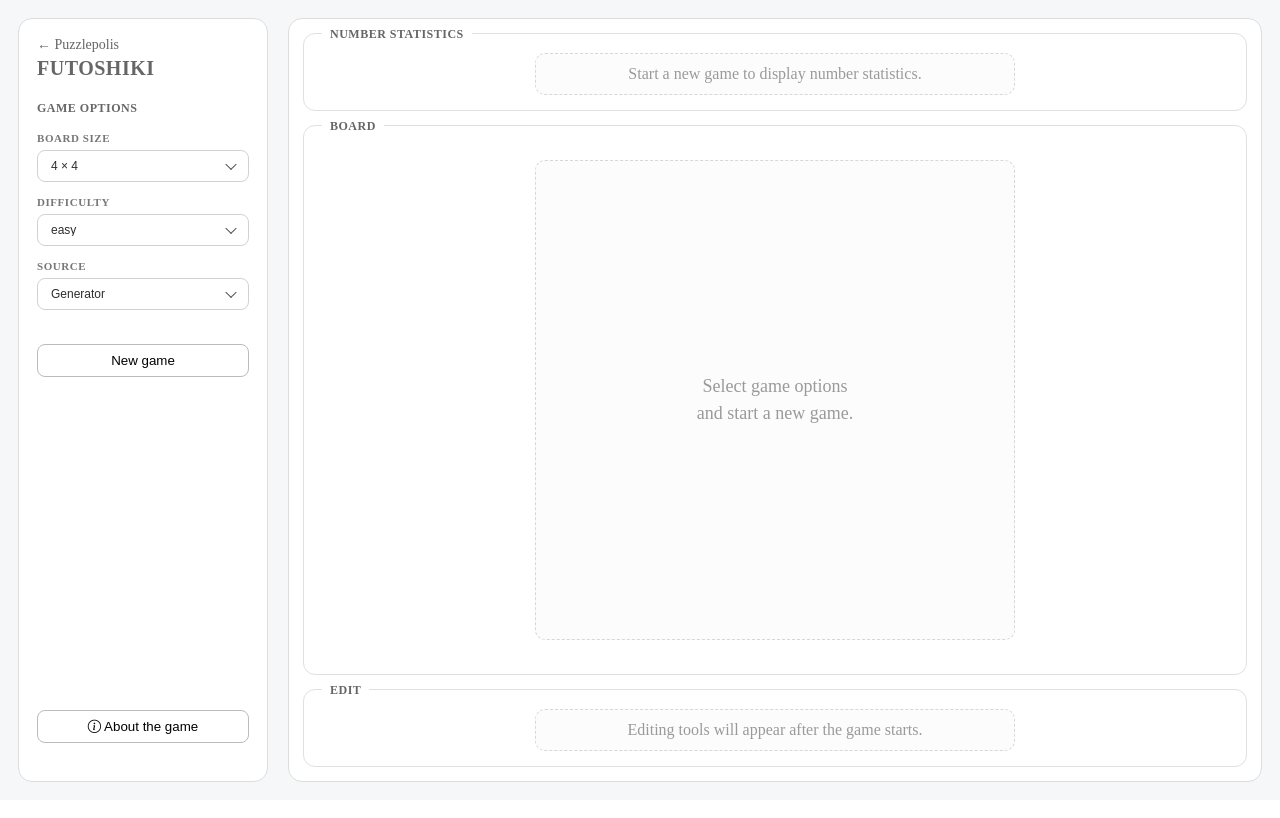
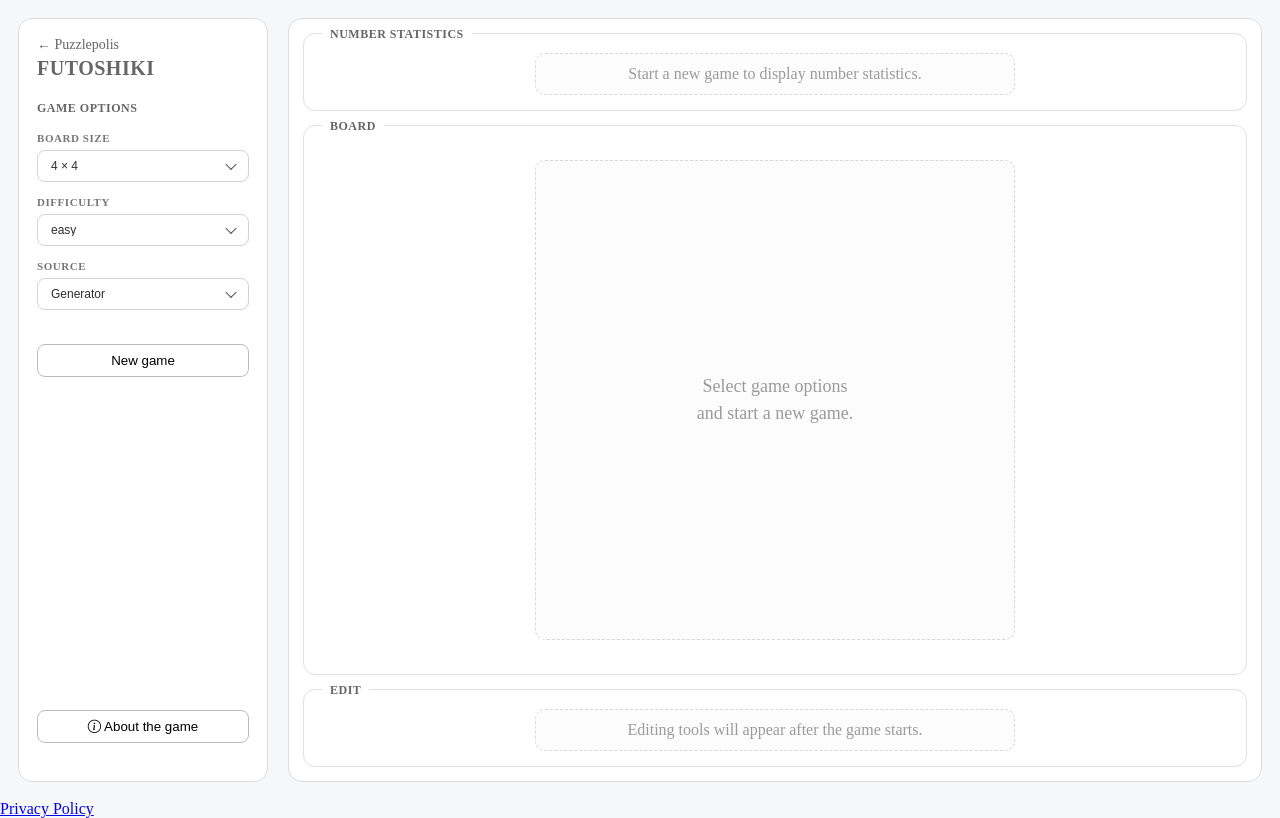
Before and after one commit to czmadzia2201/futoshiki-frontend, an Angular app: page / in a window 1280 px wide. Built offline with nearby package versions, Linux system fonts and the light colour scheme.

Commit message:
Add Privacy Policy footer below Futoshiki game

```diff
--- a/src/app/pages/game-page/game-page.html
+++ b/src/app/pages/game-page/game-page.html
@@ -196,6 +196,10 @@
 
 </div>
 
+<footer class="game-footer">
+  <a href="https://puzzlepolis.net/privacy-policy.html">Privacy Policy</a>
+</footer>
+
 @if (dialogConfig) {
 <app-dialog
   [title]="dialogConfig.title"
```
